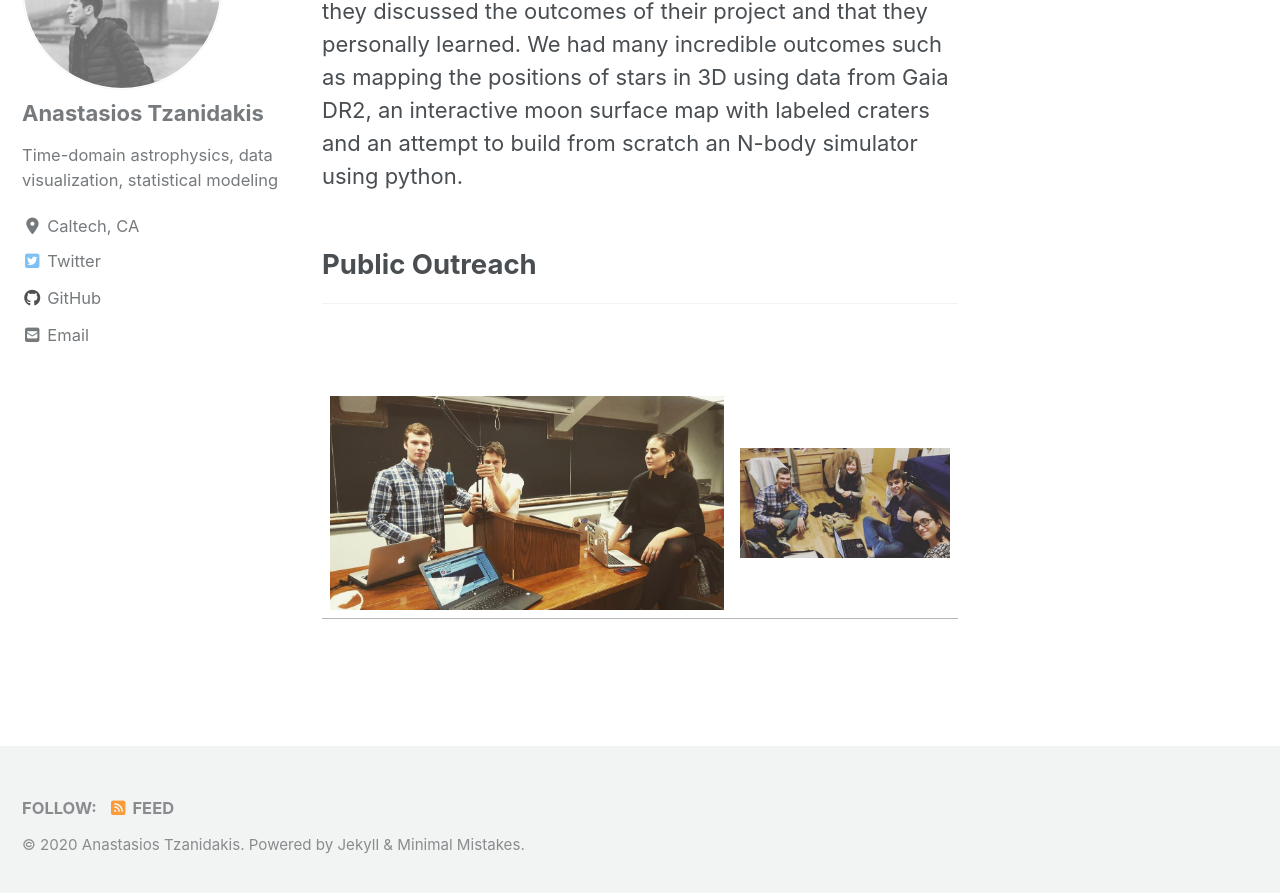
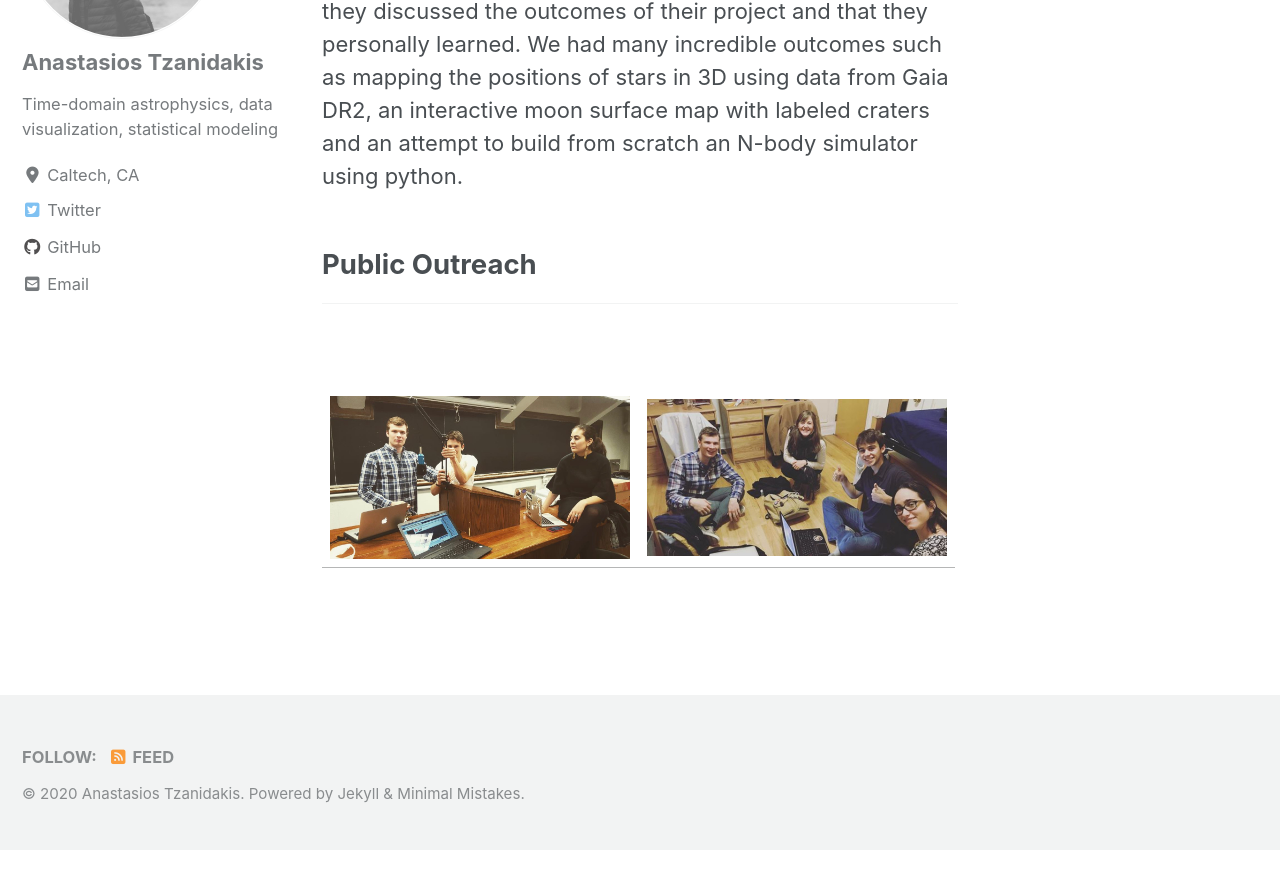
Before and after one commit to AndyTza/andytza.github.io, a Jekyll site: the page built from _pages/outreach.md, in a window 1280 px wide and 900 px high, scrolled down 2705 px. Shown: the top 893 px of the window. Built offline with Jekyll 4.4.1, drawn with Linux system fonts in a browser that asks for light colours; cached includes are drawn as plain includes; nearby versions of some CDN libraries; after the commit the page ends 3555 px from its top, so only the background shows below that.

Commit message:
image dim

```diff
--- a/_pages/outreach.md
+++ b/_pages/outreach.md
@@ -69,11 +69,11 @@ ___
 <table cellspacing="0" cellpadding="0" border="0">
     <tr>
         <td style="text-align: center;">
-            <img src="/images/IMG_6397.jpg" alt="" />
+            <img src="/images/IMG_6397.jpg" alt="" height="300" width="300" />
             <br />
         </td>
         <td style="text-align: center;">
-            <img src="/images/sb_18.jpg" alt="" />
+            <img src="/images/sb_18.jpg" alt="" height="300" width="300"/>
             <br />
         </td>
     </tr>
```
